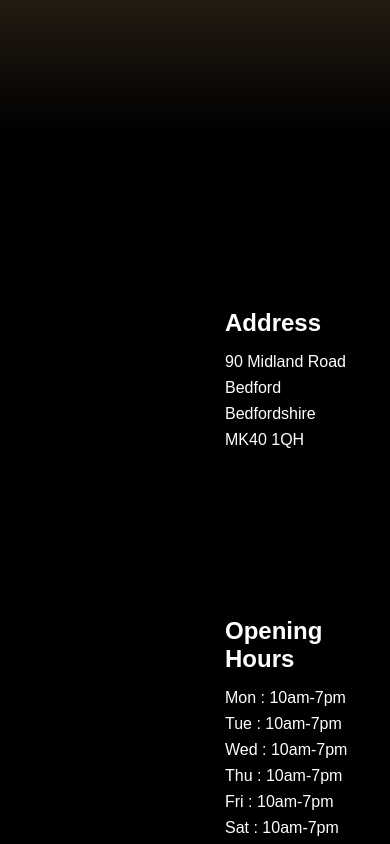
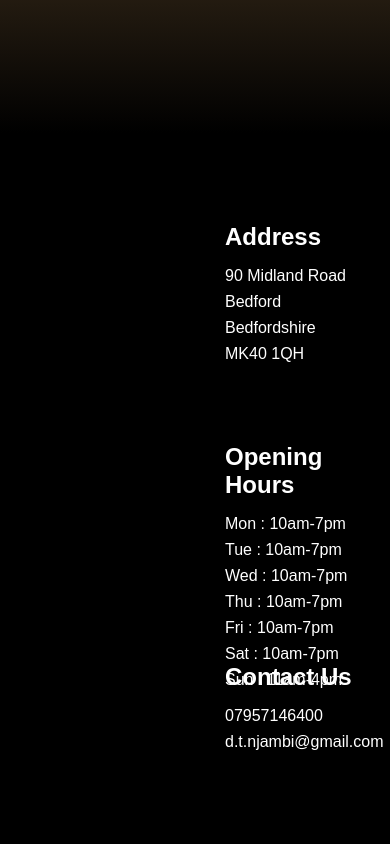
Before and after one commit to blessedarethewicked/KingKutz, a React (Create React App) app: page / in a window 390 px wide. Shown: the part 1860-2704 px from the top of the page. Built offline with nearby package versions, Linux system fonts and the light colour scheme.

Commit message:
tried to fix the footer for small divices. lo luck

```diff
--- a/src/components/pages/Footer/Footer.css
+++ b/src/components/pages/Footer/Footer.css
@@ -1,9 +1,9 @@
 .footer-container {
     background-color: #000000;
-    padding: 4rem 0 2rem 0;
+    padding: 10px 10px 10px 10px;
     display: flex;
     flex-direction: column;
-    justify-content: center;
+    justify-content: space-between;
     align-items: center;
   }
 
@@ -139,9 +139,15 @@
 
   @media screen and (max-width: 660px) {
     .footer-links {
-      padding-top: 2rem;
-      padding-right: 2rem;
+
+      height: 100%;
+      /* max-width: 100px; */
+      /* display: i; */
+      /* flex-direction: column; */
+      /* justify-content: space-between; */
     }
+
+
 
     .footer-input {
       width: 100%;
@@ -149,6 +155,19 @@
 
     .btn {
       width: 100%;
+    }
+
+    .footer-link-items {
+      /* display: flex; */
+      /* flex-direction: column; */
+      /* align-items: flex-start; */
+      /* margin: 80px; */
+      padding-top: -30px;
+      justify-content: left;
+      text-align: left;
+      /* width: 160px; */
+      box-sizing: border-box;
+      height: 60px;
     }
 
     .footer-link-wrapper {
```
